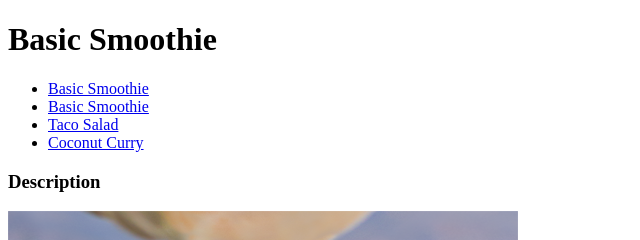
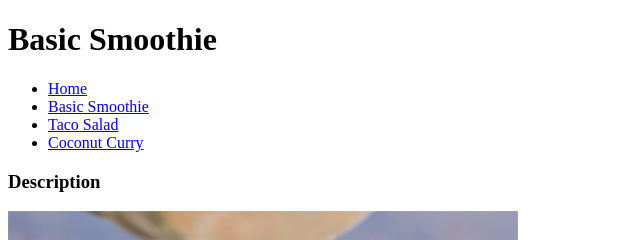
Before and after one commit to Mitilis2/odin-recipes, a plain HTML site: page recipes/basic-smoothie.html in a window 1280 px wide. Shown: the top 240 px of the page, 0-640 px from the left. Drawn offline with Linux system fonts and the light colour scheme.

Commit message:
Edited HTML file basic-smoothie changed link to home

```diff
--- a/recipes/basic-smoothie.html
+++ b/recipes/basic-smoothie.html
@@ -9,7 +9,7 @@
     <h1>Basic Smoothie</h1>
 
     <ul>
-        <li><a href="/index.html">Basic Smoothie</a></li>
+        <li><a href="/index.html">Home</a></li>
         <li><a href="/recipes/basic-smoothie.html">Basic Smoothie</a></li>
         <li><a href="/recipes/taco-salad.html">Taco Salad</a></li>
         <li><a href="/recipes/coconut-curry.html">Coconut Curry</a></li>
```
